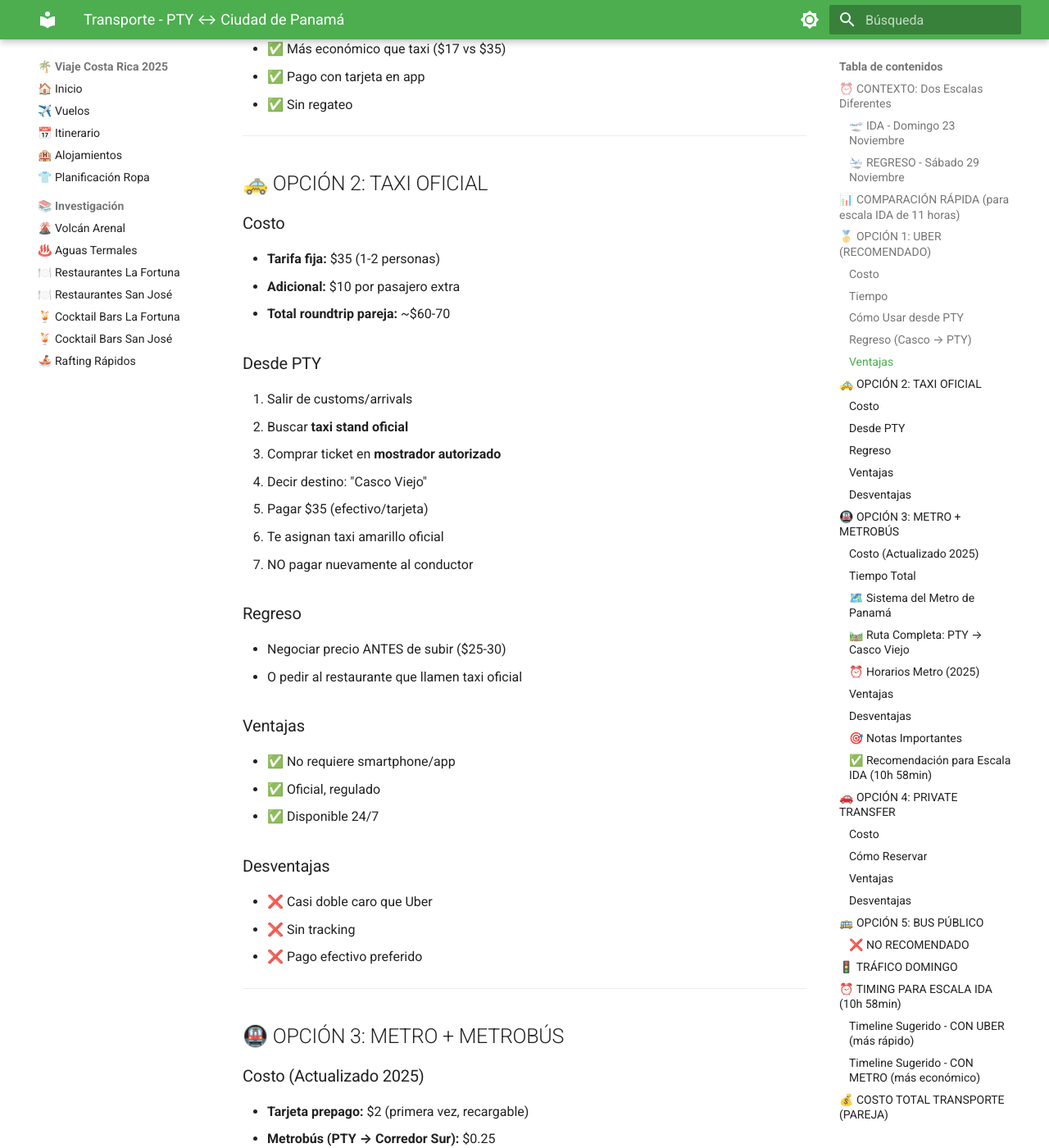
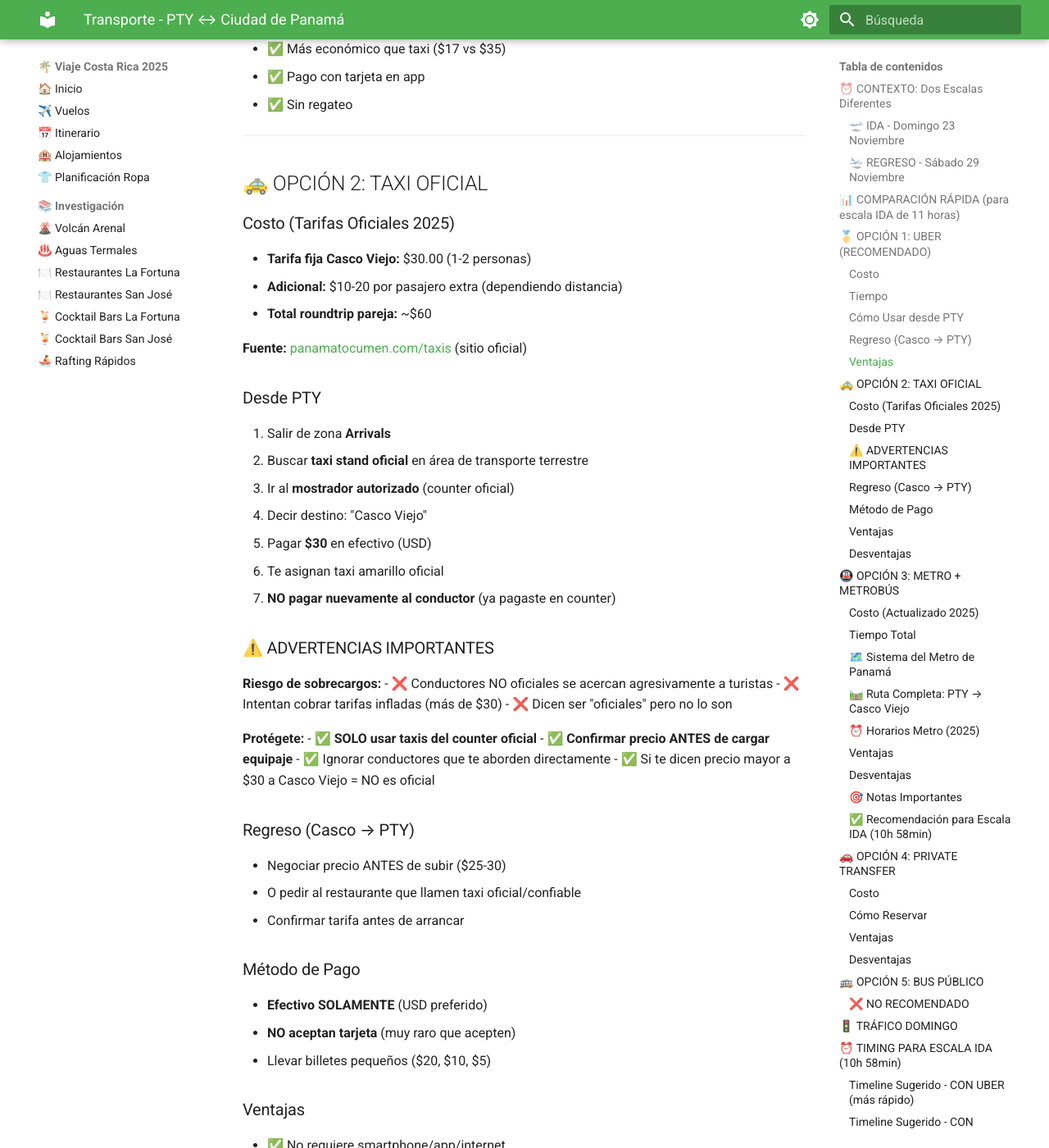
Before and after one commit to jvelez79/costa-rica, an MkDocs documentation site: the page built from docs/investigacion/panama/escala-panama-transporte.md, in a window 1280 px wide and 1400 px high, scrolled down 2089 px. Shown: the whole window at 82% size. Built offline with MkDocs 1.6.1 and Material for MkDocs 9.7.7, drawn with Linux system fonts in a browser that asks for light colours; some of the changed text lies outside the part shown.

Commit message:
Update taxi information with official PTY airport rates
Source: panamatocumen.com/taxis (official airport website)

- Correct official taxi fare: $30 (was $35) to Casco Viejo
- Add important scam warnings about unofficial drivers
- Clarify payment: cash only, credit cards not accepted
- Add protection tips: only use official counter, confirm price before loading
- Update all comparison tables with correct $30 fare
- Add source reference to official airport website
- Emphasize risk of overcharging by unauthorized operators
- Update total roundtrip cost: $60 (was $60-70)

Official fares from PTY:
- Casco Viejo/Downtown: $30 (1-2 passengers)
- Extra passengers: +$10-20 depending on distance

🤖 Generated with [Claude Code](https://claude.com/claude-code)

Co-Authored-By: Claude <noreply@anthropic.com>

```diff
--- a/docs/investigacion/panama/escala-panama-transporte.md
+++ b/docs/investigacion/panama/escala-panama-transporte.md
@@ -26,7 +26,7 @@
 | Opción | Costo (ida) | Tiempo | Dificultad | Recomendado |
 |--------|-------------|--------|------------|-------------|
 | **Uber** | $13-18 | 20-30 min | Fácil | ⭐⭐⭐⭐⭐ Mejor relación precio/tiempo |
-| **Taxi Oficial** | $35 | 20-30 min | Fácil | ⭐⭐⭐ OK si no tienes app |
+| **Taxi Oficial** | $30 | 20-30 min | Fácil | ⭐⭐⭐ OK si no tienes app |
 | **Metro + Metrobús** | $0.75 | 45-70 min | Media | ⭐⭐⭐⭐ Excelente si hay presupuesto ajustado |
 | **Private Transfer** | $40-60 | 20-30 min | Muy fácil | ⭐⭐⭐⭐ Premium |
 | **Bus Público** | $0.25 | 1+ hora | Difícil | ❌ NO recomendado |
@@ -78,33 +78,56 @@
 
 ## 🚕 OPCIÓN 2: TAXI OFICIAL
 
-### Costo
-- **Tarifa fija:** $35 (1-2 personas)
-- **Adicional:** $10 por pasajero extra
-- **Total roundtrip pareja:** ~$60-70
+### Costo (Tarifas Oficiales 2025)
+- **Tarifa fija Casco Viejo:** $30.00 (1-2 personas)
+- **Adicional:** $10-20 por pasajero extra (dependiendo distancia)
+- **Total roundtrip pareja:** ~$60
+
+**Fuente:** [panamatocumen.com/taxis](https://panamatocumen.com/taxis) (sitio oficial)
 
 ### Desde PTY
-1. Salir de customs/arrivals
-2. Buscar **taxi stand oficial**
-3. Comprar ticket en **mostrador autorizado**
+1. Salir de zona **Arrivals**
+2. Buscar **taxi stand oficial** en área de transporte terrestre
+3. Ir al **mostrador autorizado** (counter oficial)
 4. Decir destino: "Casco Viejo"
-5. Pagar $35 (efectivo/tarjeta)
+5. Pagar **$30** en efectivo (USD)
 6. Te asignan taxi amarillo oficial
-7. NO pagar nuevamente al conductor
+7. **NO pagar nuevamente al conductor** (ya pagaste en counter)
 
-### Regreso
+### ⚠️ ADVERTENCIAS IMPORTANTES
+
+**Riesgo de sobrecargos:**
+- ❌ Conductores NO oficiales se acercan agresivamente a turistas
+- ❌ Intentan cobrar tarifas infladas (más de $30)
+- ❌ Dicen ser "oficiales" pero no lo son
+
+**Protégete:**
+- ✅ **SOLO usar taxis del counter oficial**
+- ✅ **Confirmar precio ANTES de cargar equipaje**
+- ✅ Ignorar conductores que te aborden directamente
+- ✅ Si te dicen precio mayor a $30 a Casco Viejo = NO es oficial
+
+### Regreso (Casco → PTY)
 - Negociar precio ANTES de subir ($25-30)
-- O pedir al restaurante que llamen taxi oficial
+- O pedir al restaurante que llamen taxi oficial/confiable
+- Confirmar tarifa antes de arrancar
+
+### Método de Pago
+- **Efectivo SOLAMENTE** (USD preferido)
+- **NO aceptan tarjeta** (muy raro que acepten)
+- Llevar billetes pequeños ($20, $10, $5)
 
 ### Ventajas
-- ✅ No requiere smartphone/app
-- ✅ Oficial, regulado
+- ✅ No requiere smartphone/app/internet
+- ✅ Oficial, regulado (si usas counter oficial)
 - ✅ Disponible 24/7
+- ✅ Inmediatamente disponible
 
 ### Desventajas
-- ❌ Casi doble caro que Uber
-- ❌ Sin tracking
-- ❌ Pago efectivo preferido
+- ❌ Solo efectivo (no tarjeta)
+- ❌ Sin tracking GPS
+- ❌ Riesgo de conductores NO oficiales que intentan estafar
+- ❌ Doble precio que Uber ($30 vs $15-18)
 
 ---
 
@@ -376,12 +399,12 @@ NO salir del aeropuerto - tiempo muy corto, quedarse en terminal
 
 ## 💰 COSTO TOTAL TRANSPORTE (PAREJA)
 
-| Opción | Costo Total | Tiempo Perdido |
-|--------|-------------|----------------|
-| Uber | $30-36 | 1 hora |
-| Taxi | $60-70 | 1 hora |
-| Metro + Metrobús | $5.00 | 2+ horas |
-| Private | $80-120 | 1 hora |
+| Opción | Costo Total | Tiempo Perdido | Horas en Ciudad |
+|--------|-------------|----------------|-----------------|
+| Uber | $30-36 | 1 hora | ~7 horas |
+| Taxi Oficial | $60 | 1 hora | ~7 horas |
+| Metro + Metrobús | $5.00 | 2+ horas | ~6 horas |
+| Private Transfer | $80-120 | 1 hora | ~7 horas |
 
 ---
 
@@ -406,10 +429,12 @@ NO salir del aeropuerto - tiempo muy corto, quedarse en terminal
 
 ### 🥉 ALTERNATIVA: TAXI OFICIAL
 **Mejor para:** Sin smartphone o no confías en apps
-- $60-70 roundtrip
+- $60 roundtrip (tarifa oficial $30 cada trayecto)
 - Misma velocidad que Uber
-- Sin necesidad de tecnología
-- ❌ Casi doble precio que Uber
+- Sin necesidad de tecnología o internet
+- ⚠️ Solo efectivo, no tarjeta
+- ⚠️ Cuidado con conductores NO oficiales que cobran más
+- ❌ Doble precio que Uber ($60 vs $30-36)
 
 ### 💎 PREMIUM: PRIVATE TRANSFER
 **Mejor para:** Máxima comodidad sin preocupaciones
```
